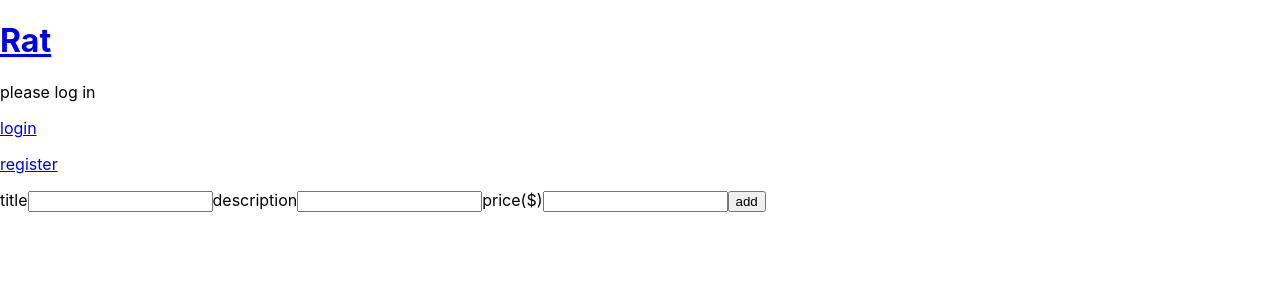
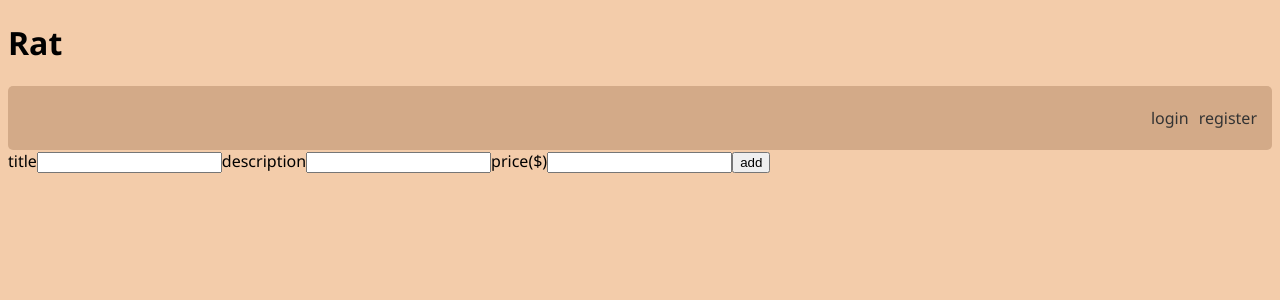
Before and after one commit to maciejp12/rat, a React (Create React App) app in the folder src/js/: page /newoffer in a window 1280 px wide. Shown: the top 300 px of the page. Built offline with nearby package versions, Linux system fonts and the light colour scheme.

Commit message:
Added base css to App

```diff
--- a/src/js/src/App.css
+++ b/src/js/src/App.css
@@ -5,3 +5,53 @@
 td, th {
   border: 2px solid black;
 }
+
+.title {
+  text-decoration: none;
+  color: #000000;
+}
+
+.title:hover {
+  color: #333333;
+}
+
+.navbar {
+  background-color: #D3AA88;
+  border-radius: 5px;
+  padding: 5px;
+  overflow: auto;
+
+}
+
+.nav-auth {
+  width: 50%;
+  float: right;
+}
+
+.nav-action {
+  width: 50%;
+  float: left;
+}
+
+.nav-auth-link {
+  float: right;
+  text-decoration: none;
+  padding-right: 10px;
+  color: #333333;
+}
+
+.nav-auth-but {
+  float: right;
+  color: #333333;
+  font-size: 100%;
+  margin: 15px;
+  border-radius: 5%;
+  background-color: #D3AA88;
+}
+
+.nav-action-link {
+  float: left;
+  text-decoration: none;
+  padding-left: 10px;
+  color: #333333;
+}
--- a/src/js/src/App.js
+++ b/src/js/src/App.js
@@ -138,26 +138,44 @@ class App extends Component {
   render() {
 
     const userNav = this.state.loggedIn ?
-      <div>
-        welcome {this.state.username}
-        <button onClick={this.handleLogout} >logout</button>
+      <div className="navbar">
 
-        <Link to="/newoffer">
-          <p>add offer</p>
-        </Link>
+        <div className="nav-action">
+          <Link className="nav-action-link" to="/newoffer">
+            <p>new offer</p>
+          </Link>
+        </div>
+
+
+        <div className="nav-auth">
+
+          <button className="nav-auth-but" onClick={this.handleLogout} >logout</button>
+
+          <p className="nav-auth-link">
+            logged in as <b>{this.state.username}</b>
+          </p>
+
+        </div>
 
       </div>
       :
-      <div>
-        <p>please log in</p>
+      <div className="navbar">
+        <div className="nav-action">
 
-        <Link to="/login">
-          <p>login</p>
-        </Link>
+        </div>
 
-        <Link to="/register">
-          <p>register</p>
-        </Link>
+
+        <div className="nav-auth">
+
+          <Link className="nav-auth-link" to="/register">
+            <p>register</p>
+          </Link>
+
+          <Link className="nav-auth-link" to="/login">
+            <p>login</p>
+          </Link>
+
+        </div>
 
       </div>;
 
@@ -170,7 +188,7 @@ class App extends Component {
     return (
       <Router>
         <div>
-          <Link to="/">
+          <Link className="title" to="/">
             <h1>Rat</h1>
           </Link>
         </div>
--- a/src/js/src/index.css
+++ b/src/js/src/index.css
@@ -1,13 +1,6 @@
 body {
-  margin: 0;
-  font-family: -apple-system, BlinkMacSystemFont, 'Segoe UI', 'Roboto', 'Oxygen',
+  font-family: 'Segoe UI', 'Roboto', 'Oxygen',
     'Ubuntu', 'Cantarell', 'Fira Sans', 'Droid Sans', 'Helvetica Neue',
     sans-serif;
-  -webkit-font-smoothing: antialiased;
-  -moz-osx-font-smoothing: grayscale;
+  background-color: #F3CCAA;
 }
-
-code {
-  font-family: source-code-pro, Menlo, Monaco, Consolas, 'Courier New',
-    monospace;
-}
```
Also changed, not shown: 1 other file (tests, documents, lock files or other folders).
